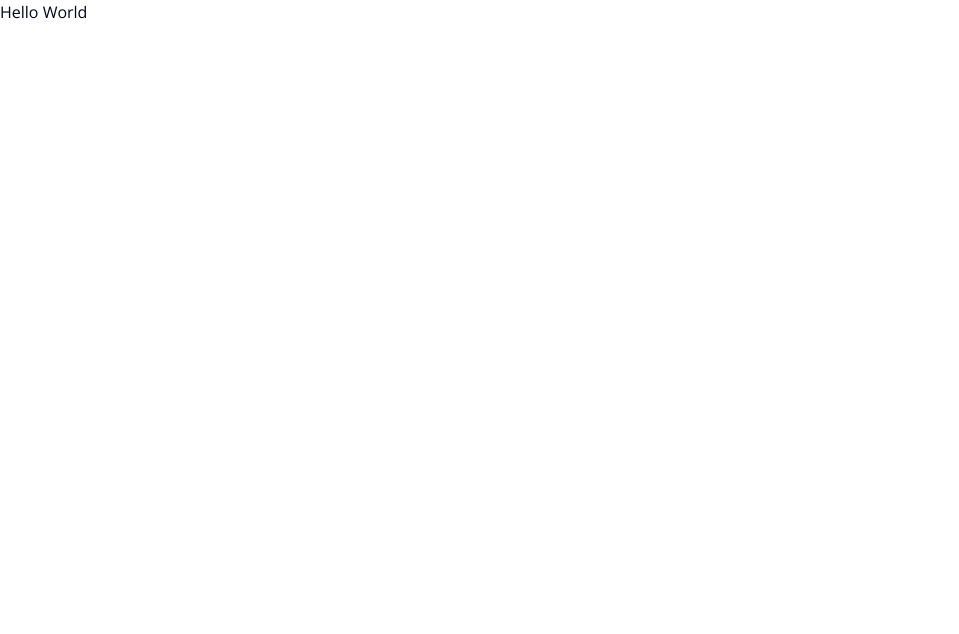
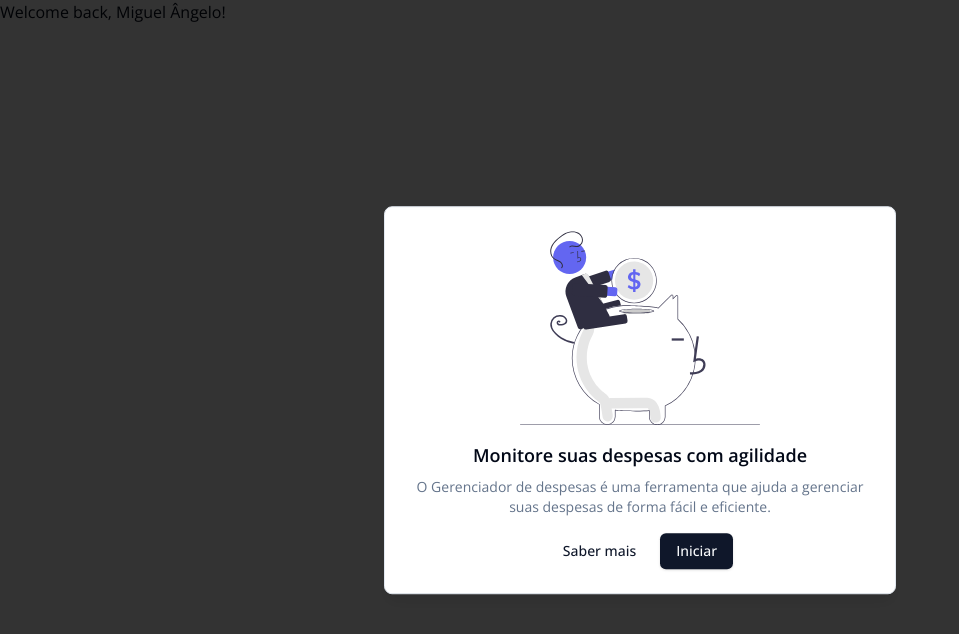
Before and after one commit to miguel5g/expense-tracking, a Next.js app: page / in a window 1280 px wide. Shown: the top 634 px of the page, without its empty margins (0-959 px from the left). Built offline with nearby package versions, Linux system fonts and the light colour scheme; no server answers.

Commit message:
add get started alert dialog

```diff
--- /dev/null
+++ b/src/app/(dashboard)/layout.tsx
@@ -0,0 +1,21 @@
+import { cookies } from 'next/headers';
+
+import { GetStarted } from '@/components/dialogs/get-started';
+
+interface DashboardLayoutProps {
+  children?: React.ReactNode;
+}
+
+const DashboardLayout: React.FC<DashboardLayoutProps> = ({ children }) => {
+  const store = cookies();
+  const hasGetStarted = store.get('get-started') && store.get('get-started')?.value === 'true';
+
+  return (
+    <>
+      <GetStarted alreadyStarted={hasGetStarted} />
+      {children}
+    </>
+  );
+};
+
+export default DashboardLayout;
--- a/src/app/page.tsx
+++ b/src/app/(dashboard)/page.tsx
@@ -1,5 +1,5 @@
 const Home: React.FC = () => {
-  return <h1>Hello World</h1>;
+  return <h1>Welcome back, Miguel Ângelo!</h1>;
 };
 
 export default Home;
--- /dev/null
+++ b/src/components/dialogs/get-started.tsx
@@ -0,0 +1,52 @@
+'use client';
+
+import Image from 'next/image';
+import { setCookie } from 'cookies-next';
+
+import SavingsSVG from '@/assets/savings.svg';
+import { Button } from '@/components/ui/button';
+import {
+  AlertDialog,
+  AlertDialogAction,
+  AlertDialogContent,
+  AlertDialogDescription,
+  AlertDialogFooter,
+  AlertDialogHeader,
+  AlertDialogTitle,
+} from '@/components/ui/alert-dialog';
+
+interface GetStartedProps {
+  alreadyStarted?: boolean;
+}
+
+const GetStarted: React.FC<GetStartedProps> = ({ alreadyStarted }) => {
+  function handleGetStarted() {
+    setCookie('get-started', 'true', { path: '/' });
+  }
+
+  return (
+    <AlertDialog defaultOpen={!alreadyStarted}>
+      <AlertDialogContent>
+        <div className="flex items-center justify-center">
+          <Image src={SavingsSVG} alt="Savings" width={240} height={194} priority />
+        </div>
+
+        <AlertDialogHeader>
+          <AlertDialogTitle className="text-center">
+            Monitore suas despesas com agilidade
+          </AlertDialogTitle>
+          <AlertDialogDescription className="text-center">
+            O Gerenciador de despesas é uma ferramenta que ajuda a gerenciar suas despesas de forma
+            fácil e eficiente.
+          </AlertDialogDescription>
+        </AlertDialogHeader>
+        <AlertDialogFooter className="!justify-center">
+          <Button variant="link">Saber mais</Button>
+          <AlertDialogAction onClick={handleGetStarted}>Iniciar</AlertDialogAction>
+        </AlertDialogFooter>
+      </AlertDialogContent>
+    </AlertDialog>
+  );
+};
+
+export { GetStarted };
```
Also changed, not shown: src/assets/savings.svg (added).
